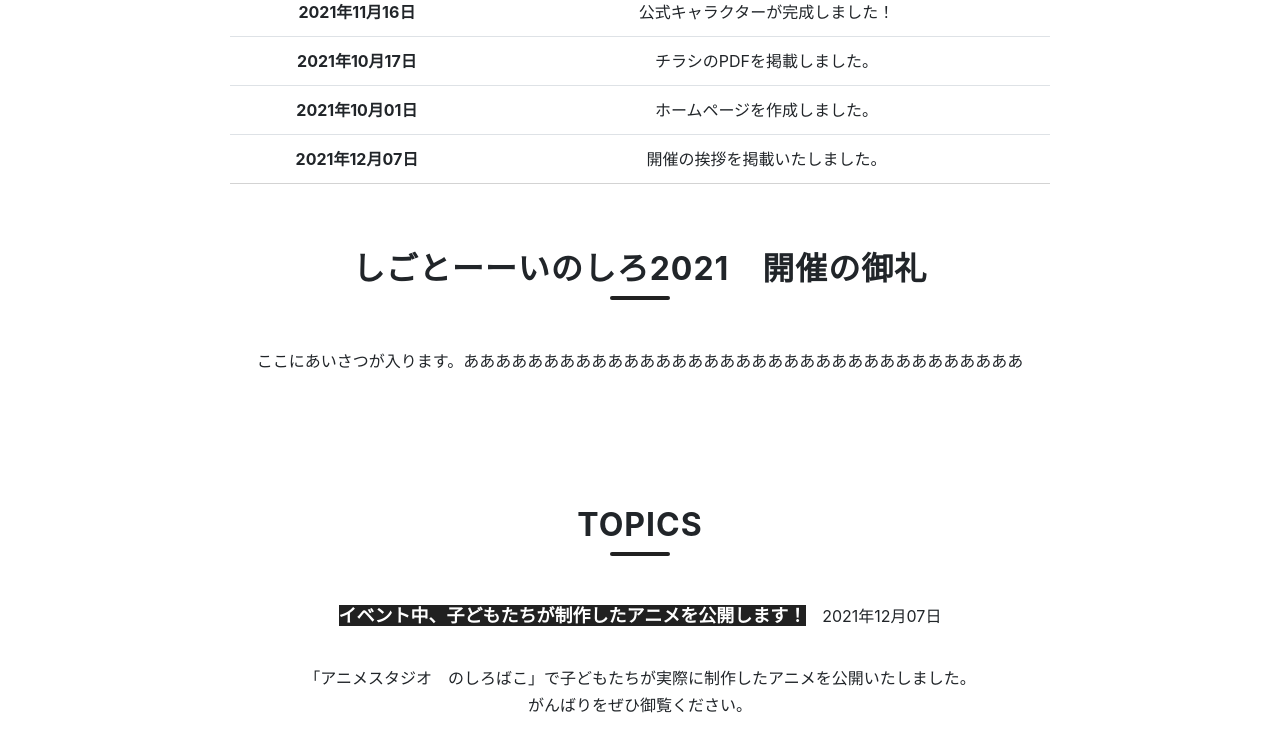
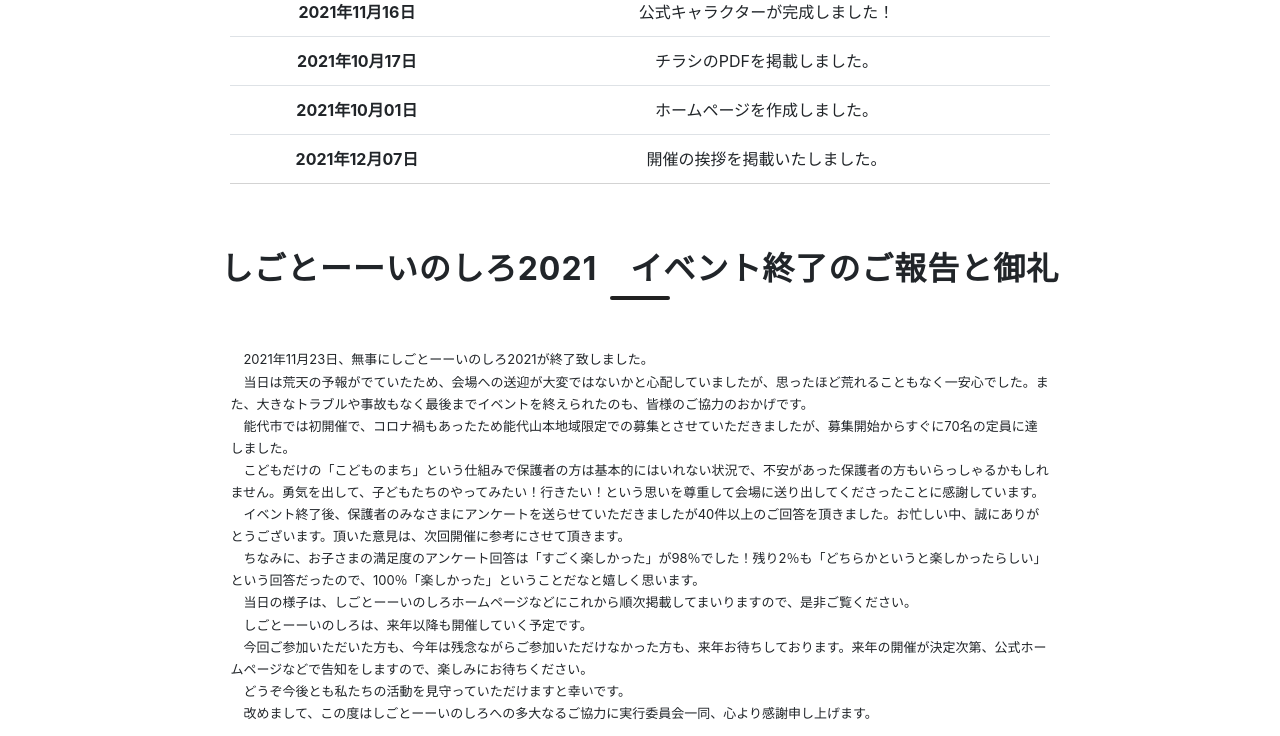
Before and after one commit to smatsus0814/shigoto--i_noshiro, a PHP site: page / in a window 1280 px wide. Shown: the part 878-1614 px from the top of the page. Run offline with PHP 8.4, Linux system fonts and the light colour scheme; grey boxes are pictures that could not be loaded.

Commit message:
代表あいさつを掲載

```diff
--- a/assets/css/style.css
+++ b/assets/css/style.css
@@ -753,3 +753,8 @@ li.price__item {
 
 
 }
+
+.president_message {
+  text-align: left;
+  font-size: 13px;
+}
--- a/index.html
+++ b/index.html
@@ -151,8 +151,35 @@
 
     <section class="about" id="about">
       <div class="about__container section__container">
-        <h2 class="about__ttl section__ttl">しごとーーいのしろ2021　開催の御礼</h2>
-        <p class="about__desc">ここにあいさつが入ります。あああああああああああああああああああああああああああああああああああ</p>
+        <h2 class="about__ttl section__ttl pc_contents">しごとーーいのしろ2021　イベント終了のご報告と御礼</h2>
+        <h2 class="about__ttl section__ttl sp_contents">しごとーーいのしろ2021<br>イベント終了のご報告と御礼</h2>
+        <div class = "">
+        <p class="about__desc president_message">
+
+          　2021年11月23日、無事にしごとーーいのしろ2021が終了致しました。<br>
+          　当日は荒天の予報がでていたため、会場への送迎が大変ではないかと心配していましたが、思ったほど荒れることもなく一安心でした。また、大きなトラブルや事故もなく最後までイベントを終えられたのも、皆様のご協力のおかげです。<br>
+
+          　能代市では初開催で、コロナ禍もあったため能代山本地域限定での募集とさせていただきましたが、募集開始からすぐに70名の定員に達しました。<br>
+
+          　こどもだけの「こどものまち」という仕組みで保護者の方は基本的にはいれない状況で、不安があった保護者の方もいらっしゃるかもしれません。勇気を出して、子どもたちのやってみたい！行きたい！という思いを尊重して会場に送り出してくださったことに感謝しています。<br>
+
+          　イベント終了後、保護者のみなさまにアンケートを送らせていただきましたが40件以上のご回答を頂きました。お忙しい中、誠にありがとうございます。頂いた意見は、次回開催に参考にさせて頂きます。<br>
+
+          　ちなみに、お子さまの満足度のアンケート回答は「すごく楽しかった」が98％でした！残り2％も「どちらかというと楽しかったらしい」という回答だったので、100％「楽しかった」ということだなと嬉しく思います。<br>
+
+          　当日の様子は、しごとーーいのしろホームページなどにこれから順次掲載してまいりますので、是非ご覧ください。<br>
+
+          　しごとーーいのしろは、来年以降も開催していく予定です。<br>
+          　今回ご参加いただいた方も、今年は残念ながらご参加いただけなかった方も、来年お待ちしております。来年の開催が決定次第、公式ホームページなどで告知をしますので、楽しみにお待ちください。<br>
+
+          　どうぞ今後とも私たちの活動を見守っていただけますと幸いです。<br>
+          　改めまして、この度はしごとーーいのしろへの多大なるご協力に実行委員会一同、心より感謝申し上げます。<br>
+          </p>
+          <p class = "about__desc president_message" style="text-align: right;">
+          2021年12月吉日<br>
+          しごとーーいのしろ実行委員会<br>
+          代表 佐藤香蓮<br>
+          </p>
       </div>
 
       <!--
```
